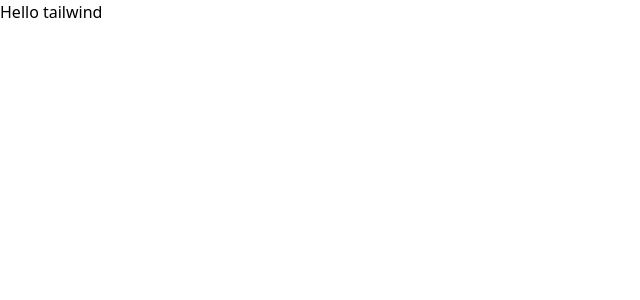
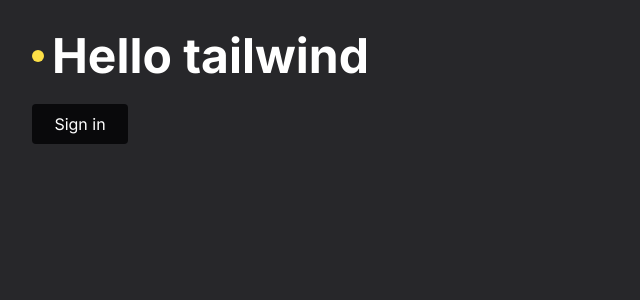
Before and after one commit to lucasgomesmatos/tailwind-next, a Next.js app: page / in a window 1280 px wide. Shown: the top 300 px of the page, without its empty margins (0-640 px from the left). Built offline with nearby package versions, Linux system fonts and the light colour scheme.

Commit message:
feat: seletores

```diff
--- a/src/app/layout.tsx
+++ b/src/app/layout.tsx
@@ -1,10 +1,13 @@
 import type { Metadata } from 'next';
+import { Inter } from 'next/font/google';
 import './globals.css';
 
 export const metadata: Metadata = {
   title: 'Masterizando Tailwind',
   description: 'Aprenda a usar o Tailwind CSS em projetos Next.js',
 };
+
+const inter = Inter({ subsets: ['latin'] });
 
 export default function RootLayout({
   children,
@@ -13,7 +16,13 @@
 }>) {
   return (
     <html lang="en">
-      <body className={` antialiased`}>{children}</body>
+      <body
+        className={`
+        ${inter.className}
+        antialiased bg-zinc-800 text-white`}
+      >
+        {children}
+      </body>
     </html>
   );
 }
--- a/src/app/page.tsx
+++ b/src/app/page.tsx
@@ -1,3 +1,13 @@
 export default function Home() {
-  return <div>Hello tailwind</div>;
+  return (
+    <div className="p-8 flex flex-col gap-6">
+      <h1 className="flex gap-2 items-center font-bold  text-5xl before:size-3 before:rounded-full before:bg-yellow-300 before:flex">
+        Hello tailwind
+      </h1>
+
+      <button className="bg-zinc-950 px-4 py-2 rounded w-24 hover:bg-zinc-950/80">
+        Sign in
+      </button>
+    </div>
+  );
 }
```
